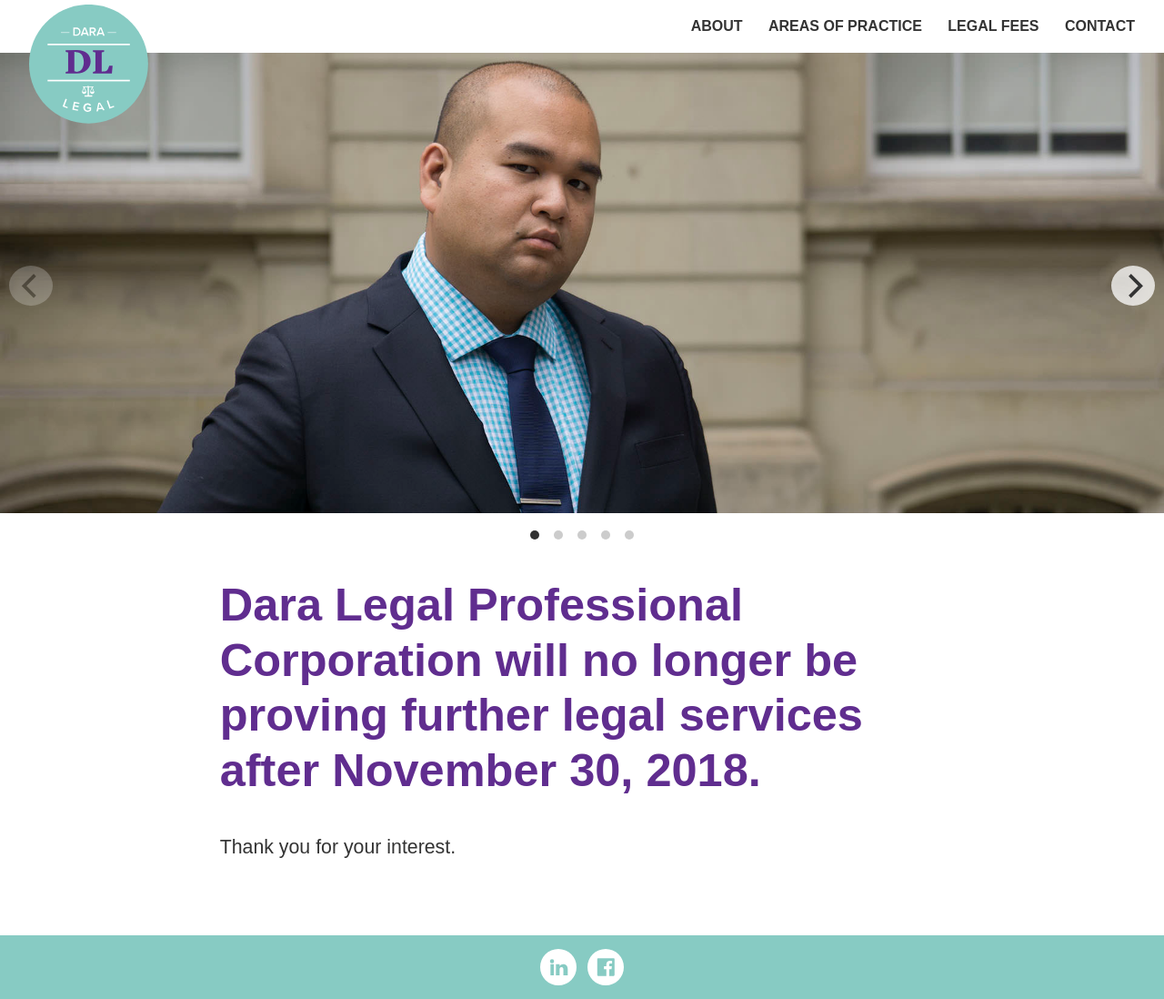
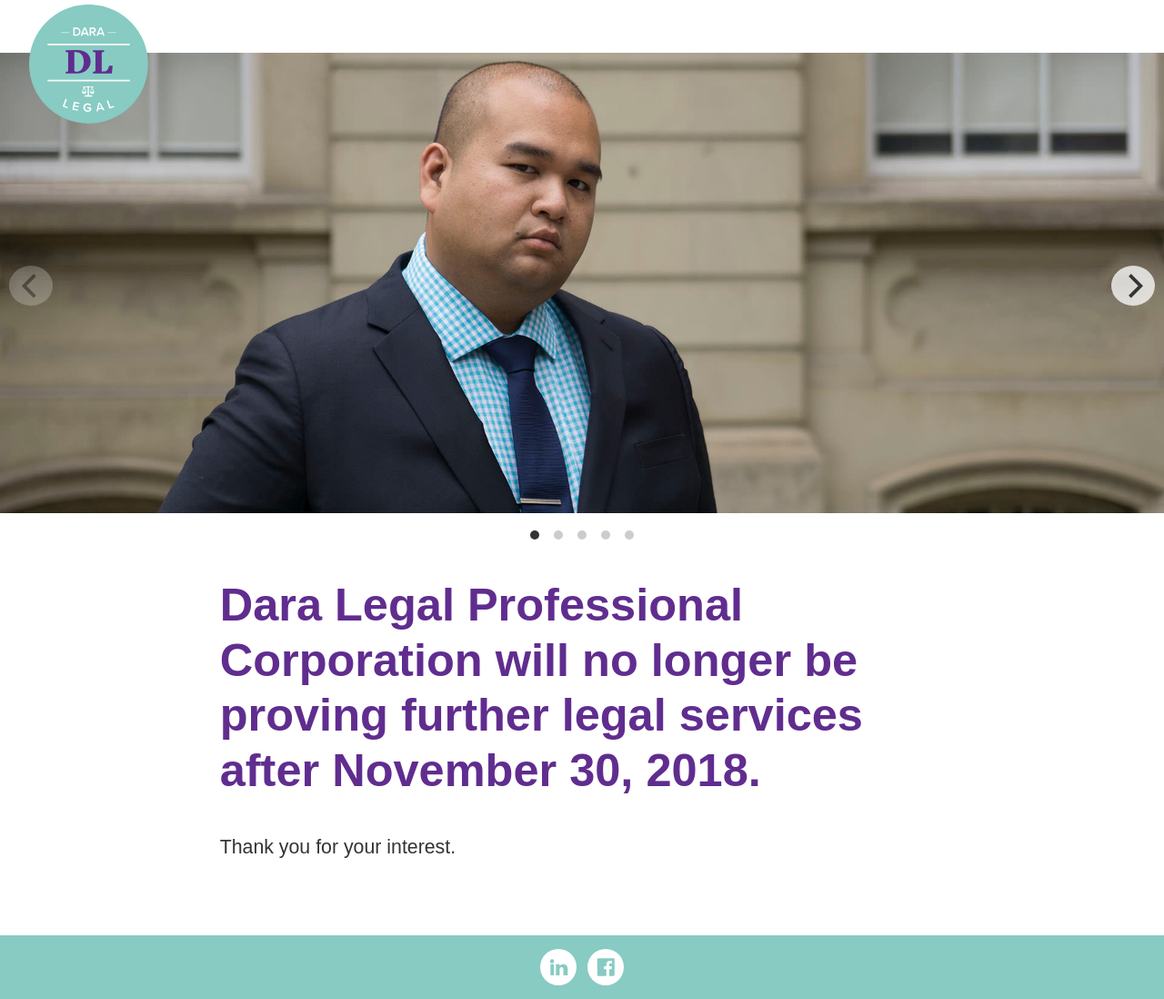
Before and after one commit to daralegal/daralegal.github.io, a Jekyll site: the page built from index.html, in a window 1280 px wide. Shown: the whole page at 91% size. Built offline with Jekyll 4.4.1, drawn with Linux system fonts in a browser that asks for light colours; nearby versions of some CDN libraries.

Commit message:
Update header.html

```diff
--- a/_includes/header.html
+++ b/_includes/header.html
@@ -3,14 +3,5 @@
     <a href="//daralegal.com" class="logo">
       {% include logo.html %}
     </a>
-    <button class="js-toggle-right-slidebar">&#9776;</button>
-    <nav>
-      <ul>
-        <li><a href="#about">About</a></li>
-        <li><a href="#practice">Areas of Practice</a></li>
-        <li><a href="#fees">Legal Fees</a></li>
-        <li><a href="#contact">Contact</a></li>
-      </ul>
-    </nav>
   </div>
 </header>
```
